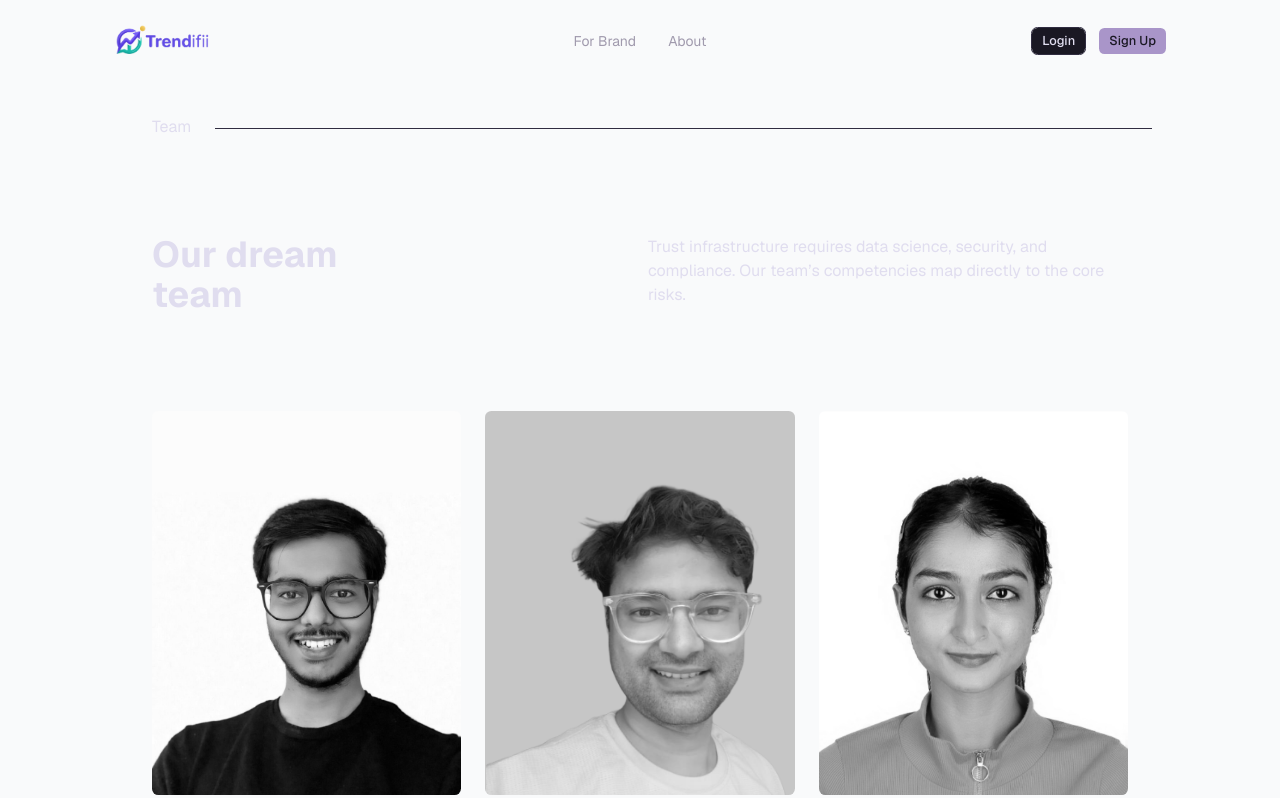
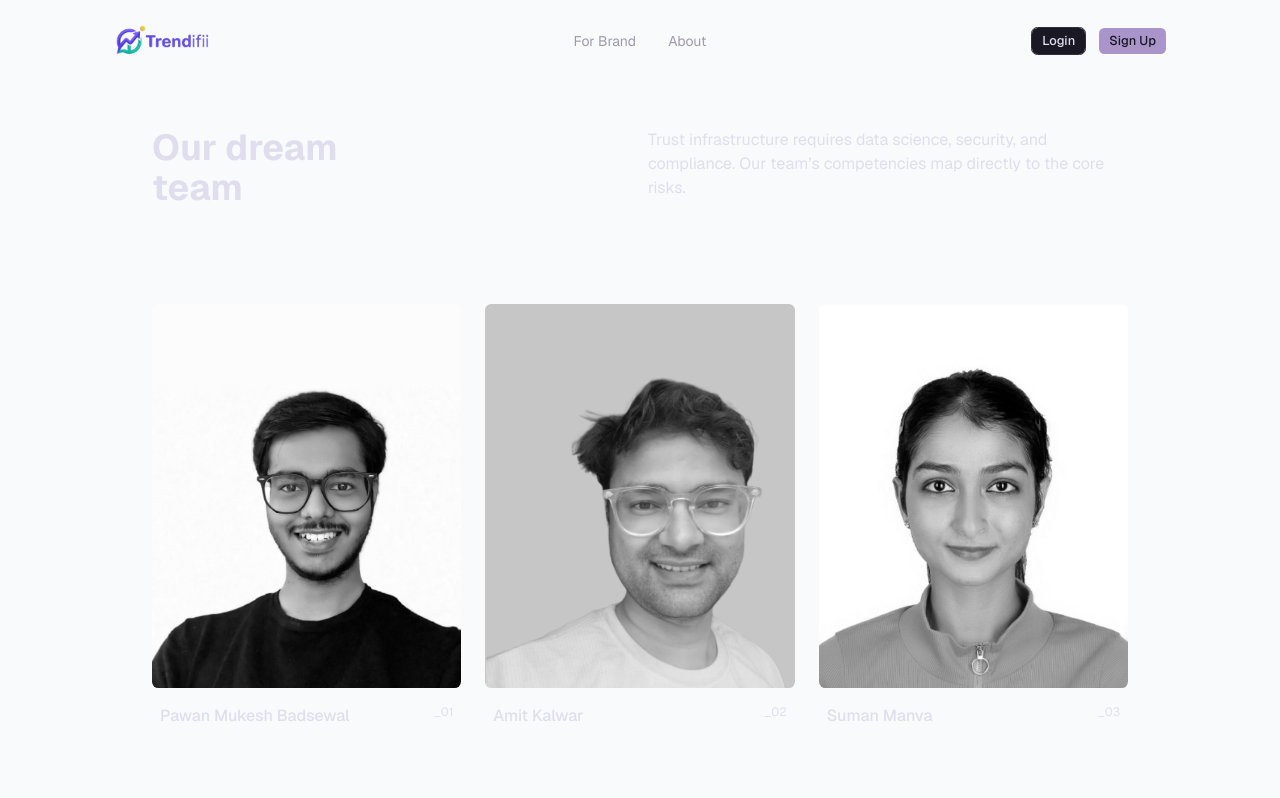
Before and after one commit to trendifii/trendifii, a Next.js app: page /about in a window 1280 px wide. Shown: the top 798 px of the page. Built offline with nearby package versions, Linux system fonts and the light colour scheme.

Commit message:
updated team component

```diff
--- a/components/team.tsx
+++ b/components/team.tsx
@@ -42,10 +42,9 @@ const members = [
 
 export default function TeamSection() {
     return (
-        <section className="bg-gray-50 py-16 md:py-32 dark:bg-transparent">
-            <div className="mx-auto max-w-5xl border-t px-6">
-                <span className="text-caption -ml-6 -mt-3.5 block w-max bg-gray-50 px-6 dark:bg-gray-950">Team</span>
-                <div className="mt-12 gap-4 sm:grid sm:grid-cols-2 md:mt-24">
+        <section className="bg-gray-50 py-25 md:py-32 dark:bg-transparent">
+            <div className="mx-auto max-w-5xl px-6">
+                <div className="gap-4 sm:grid sm:grid-cols-2">
                     <div className="sm:w-2/5">
                         <h2 className="text-3xl font-bold sm:text-4xl">Our dream team</h2>
                     </div>
```
